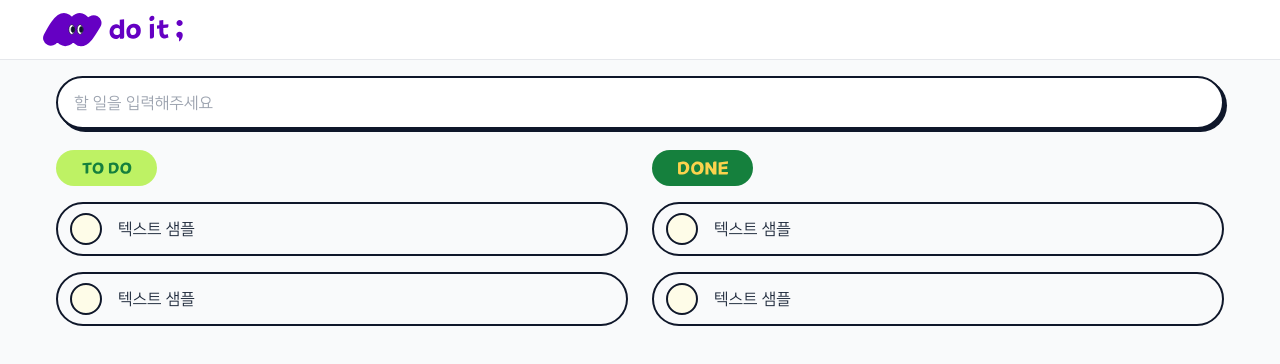
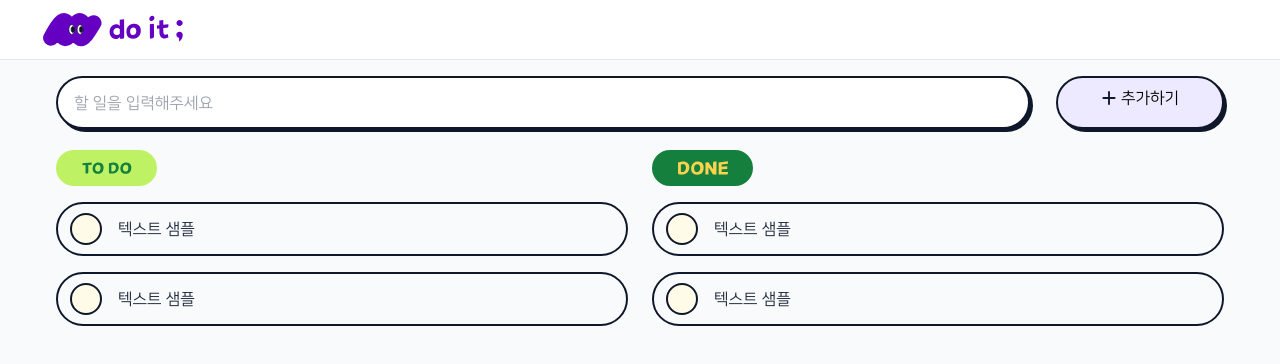
Before and after one commit to incolore9/todoList, a Next.js app in the folder todoit/: page / in a window 1280 px wide. Shown: the top 364 px of the page. Built offline with nearby package versions, Linux system fonts and the light colour scheme.

Commit message:
[design] 홈 레이아웃 완료

```diff
--- a/todoit/src/app/page.tsx
+++ b/todoit/src/app/page.tsx
@@ -1,15 +1,27 @@
 import TodoList from "@/components/common/TodoList";
 import Image from "next/image";
+import ShadowStyleBtn from "@/components/common/ShadowStyleBtn";
 
 export default function Home() {
   return (
     <div className="m-auto h-screen max-w-[1200px] p-4">
-      <div className="mb-[21px]">
+      <div className="mb-[21px] flex gap-[26px]">
         <input
           type="text"
           placeholder="할 일을 입력해주세요"
-          className="shadowDiv w-full"
+          className="shadowDiv w-full flex-1"
         />
+        <ShadowStyleBtn bg={"bg-secondary"}>
+          <div className="flex items-center gap-1">
+            <Image
+              src="/image/common/plus.svg"
+              width={16}
+              height={16}
+              alt="추가하기 버튼"
+            />
+            추가하기
+          </div>
+        </ShadowStyleBtn>
       </div>
 
       <div className="flex gap-6">
@@ -19,7 +31,7 @@ export default function Home() {
               src="/image/common/TODO-logo.svg"
               width={50}
               height={50}
-              alt="DONE"
+              alt="TODO"
             />
           </div>
           <TodoList />
--- /dev/null
+++ b/todoit/src/components/common/ShadowStyleBtn.tsx
@@ -0,0 +1,14 @@
+interface Props {
+  bg: string;
+  children: React.ReactNode;
+}
+
+export default function ShadowStyleBtn({ bg, children }: Props) {
+  return (
+    <button
+      className={`shadowDiv flex w-[168px] justify-center rounded-md px-4 py-2 ${bg}`}
+    >
+      {children}
+    </button>
+  );
+}
--- a/todoit/src/components/common/TodoList.tsx
+++ b/todoit/src/components/common/TodoList.tsx
@@ -8,13 +8,13 @@ export default function TodoList() {
 
   return (
     <div
-      className={`flex items-center gap-4 rounded-full border-2 border-slate-900 px-3 py-[9px] mb-4 ${isChecked ? "bg-secondary" : null}`}
+      className={`mb-4 flex items-center gap-4 rounded-full border-2 border-slate-900 px-3 py-[9px] ${isChecked ? "bg-secondary" : null}`}
     >
       <input
         type="checkbox"
         id="todoList"
         checked={isChecked}
-        onChange={() => setIsChecked(checked => !checked)}
+        onChange={() => setIsChecked((checked) => !checked)}
         className="absolute appearance-none p-4 focus:rounded-full"
       />
       <label htmlFor="todoList" className="cursor-pointer">
```
Also changed, not shown: todoit/public/image/common/plus.svg (added).
